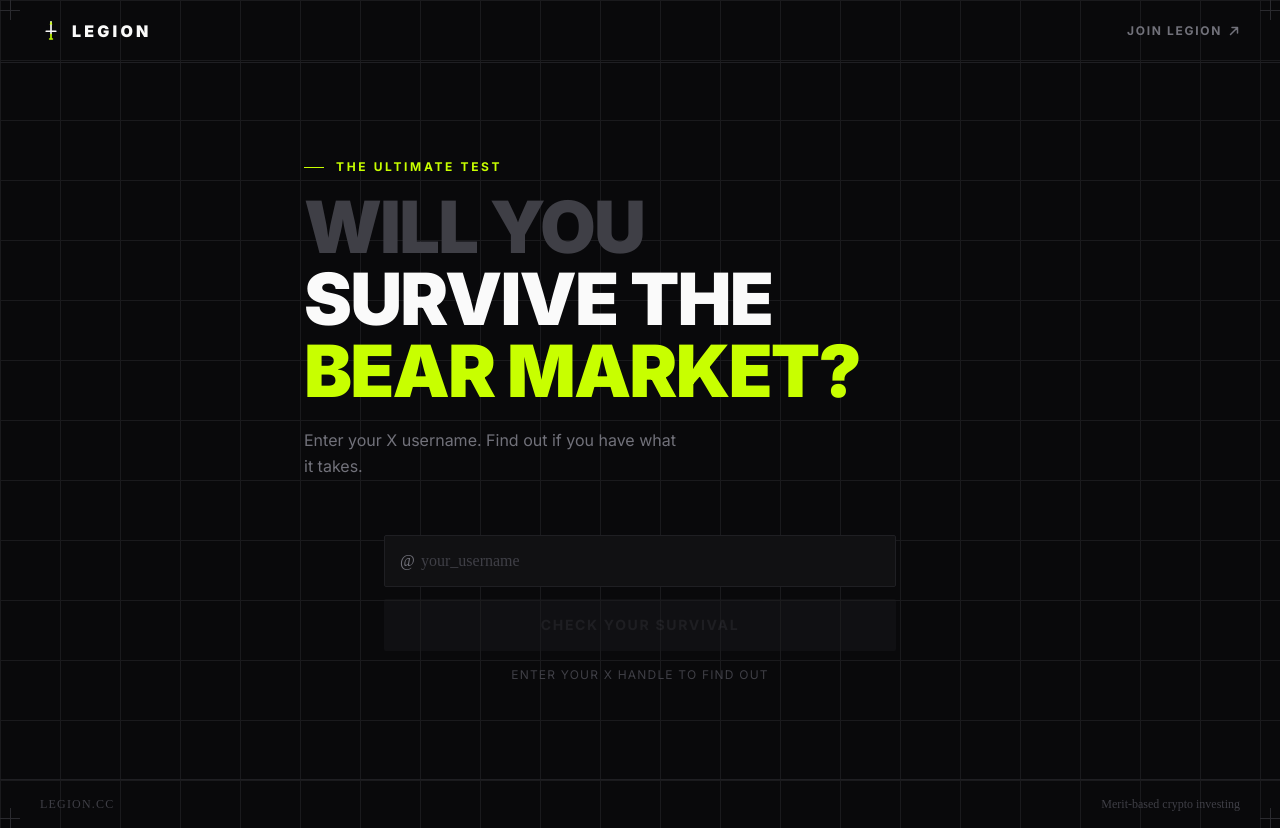
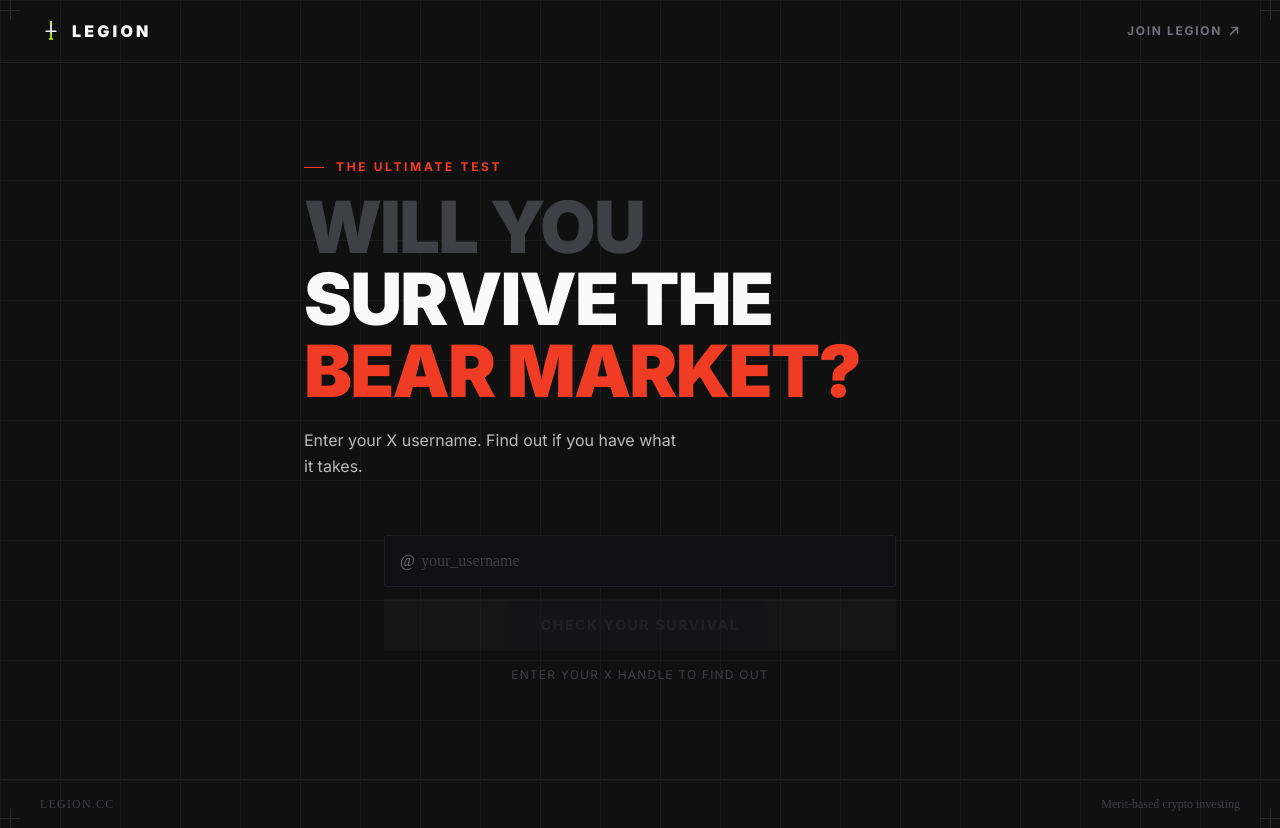
Before and after one commit to therosieum/v0-legion-landing-page, a Next.js app: page / in a window 1280 px wide. Built offline with nearby package versions, Linux system fonts and the light colour scheme.

Commit message:
update colors to Legion Academy brand colors from Figma

```diff
--- a/app/globals.css
+++ b/app/globals.css
@@ -3,50 +3,55 @@
 
 @custom-variant dark (&:is(.dark *));
 
-/* Legion.cc Brand System */
+/* Legion Academy Brand System - From Figma */
 :root {
-  --background: #09090B;
+  --background: #101010;
   --foreground: #FAFAFA;
-  --card: #111113;
+  --card: #101010;
   --card-foreground: #FAFAFA;
-  --popover: #111113;
+  --popover: #101010;
   --popover-foreground: #FAFAFA;
   --primary: #FAFAFA;
-  --primary-foreground: #09090B;
+  --primary-foreground: #101010;
   --secondary: #1C1C1F;
   --secondary-foreground: #FAFAFA;
   --muted: #1C1C1F;
-  --muted-foreground: #71717A;
-  --accent: #C8FF00;
-  --accent-foreground: #09090B;
+  --muted-foreground: #BBBBBB;
+  --accent: #F03C24;
+  --accent-foreground: #FAFAFA;
   --destructive: #EF4444;
   --destructive-foreground: #FAFAFA;
   --border: #1F1F23;
   --input: #1C1C1F;
-  --ring: #C8FF00;
+  --ring: #F03C24;
   --radius: 0.25rem;
+  /* Legion Academy Figma colors */
+  --legion-accent: #F03C24;
+  --legion-black: #101010;
+  --legion-grey: #BBBBBB;
+  --legion-maroon: #280D0E;
 }
 
 .dark {
-  --background: #09090B;
+  --background: #101010;
   --foreground: #FAFAFA;
-  --card: #111113;
+  --card: #101010;
   --card-foreground: #FAFAFA;
-  --popover: #111113;
+  --popover: #101010;
   --popover-foreground: #FAFAFA;
   --primary: #FAFAFA;
-  --primary-foreground: #09090B;
+  --primary-foreground: #101010;
   --secondary: #1C1C1F;
   --secondary-foreground: #FAFAFA;
   --muted: #1C1C1F;
-  --muted-foreground: #71717A;
-  --accent: #C8FF00;
-  --accent-foreground: #09090B;
+  --muted-foreground: #BBBBBB;
+  --accent: #F03C24;
+  --accent-foreground: #FAFAFA;
   --destructive: #EF4444;
   --destructive-foreground: #FAFAFA;
   --border: #1F1F23;
   --input: #1C1C1F;
-  --ring: #C8FF00;
+  --ring: #F03C24;
 }
 
 @theme inline {
--- a/app/page.tsx
+++ b/app/page.tsx
@@ -3,7 +3,7 @@ import { BearMarketChecker } from "@/components/bear-market-checker"
 
 export default function Home() {
   return (
-    <main className="relative min-h-screen bg-[#09090B] overflow-hidden">
+    <main className="relative min-h-screen bg-[#101010] overflow-hidden">
 
       {/* ── Grid background ── */}
       <div
@@ -76,8 +76,8 @@ export default function Home() {
             <div className="space-y-4">
               {/* Eyebrow label */}
               <div className="flex items-center gap-3">
-                <div className="w-5 h-px bg-[#C8FF00]" />
-                <span className="text-[#C8FF00] text-xs font-bold tracking-[0.22em] uppercase">
+                <div className="w-5 h-px bg-[#F03C24]" />
+                <span className="text-[#F03C24] text-xs font-bold tracking-[0.22em] uppercase">
                   The Ultimate Test
                 </span>
               </div>
@@ -90,13 +90,13 @@ export default function Home() {
                 <span className="block text-5xl md:text-6xl lg:text-7xl font-black tracking-tight text-[#FAFAFA] leading-[1.0] uppercase">
                   survive the
                 </span>
-                <span className="block text-5xl md:text-6xl lg:text-7xl font-black tracking-tight text-[#C8FF00] leading-[1.0] uppercase">
+                <span className="block text-5xl md:text-6xl lg:text-7xl font-black tracking-tight text-[#F03C24] leading-[1.0] uppercase">
                   bear market?
                 </span>
               </h1>
 
               {/* Subtext */}
-              <p className="text-[#71717A] text-base leading-relaxed max-w-sm pt-1">
+              <p className="text-[#BBBBBB] text-base leading-relaxed max-w-sm pt-1">
                 Enter your X username. Find out if you have what it takes.
               </p>
             </div>
--- a/components/bear-market-checker.tsx
+++ b/components/bear-market-checker.tsx
@@ -73,14 +73,13 @@ async function generateShareImage(result: Result): Promise<string> {
   canvas.height = H
   const ctx = canvas.getContext("2d")!
 
-  const LIME = "#C8FF00"
-  const RED = "#EF4444"
-  const BG = "#09090B"
-  const CARD = "#111113"
+  const ACCENT = "#F03C24"
+  const BG = "#101010"
+  const CARD = "#101010"
   const BORDER = "#1F1F23"
   const WHITE = "#FAFAFA"
-  const GREY = "#71717A"
-  const accent = result.willSurvive ? LIME : RED
+  const GREY = "#BBBBBB"
+  const accent = result.willSurvive ? ACCENT : "#EF4444"
 
   // ── Background ──
   ctx.fillStyle = BG
```
